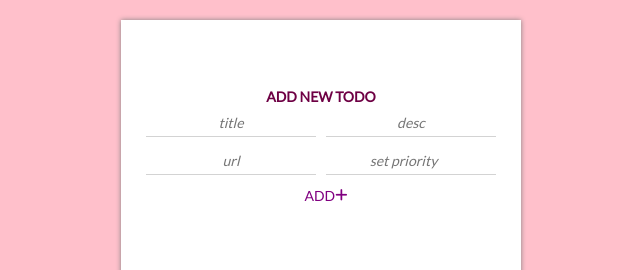
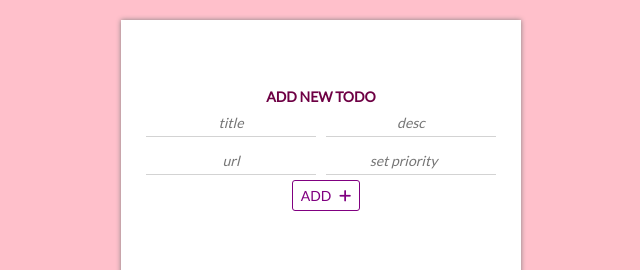
Before and after one commit to zuzabrzozowska/todo-list-in-React.js, a React (Create React App) app: page / in a window 1280 px wide. Shown: the top 270 px of the page, without its empty margins (319-959 px from the left). Built offline with nearby package versions, Linux system fonts and the light colour scheme; no server answers.

Commit message:
added switch in Button / added conditions in list UI

```diff
--- a/src/App.css
+++ b/src/App.css
@@ -1,7 +1,7 @@
 :root {
-  --purple: rgb(110, 0, 68); /*blue*/
-  --pink: pink; /*salmon */
-  --lightpurple: purple; /*lightblue*/
+  --purple: rgb(110, 0, 68);
+  --pink: pink;
+  --lightpurple: purple;
 }
 
 body {
@@ -26,22 +26,6 @@ body {
   min-height: 50vh;
   background: white;
   box-shadow: 0 0 5px grey;
-}
-
-button {
-  display: flex;
-  align-items: center;
-  justify-content: space-evenly;
-  cursor: pointer;
-  font-family: inherit;
-  font-size: inherit;
-  color: var(--lightpurple);
-  background: white;
-  border: 1px solid transparent;
-  border-radius: 3px;
-  padding: 6px 8px;
-  margin-left: 10px;
-  transition: 0.3s;
 }
 
 form {
@@ -79,14 +63,6 @@ input:focus {
   border-bottom: solid var(--pink) 2px;
 }
 
-button:hover {
-  color: white;
-  background: var(--purple);
-}
-button:focus {
-  outline-style: none;
-}
-
 /* HEADER */
 .header {
   margin-top: 10px;
--- a/src/Components/Button/Button.css
+++ b/src/Components/Button/Button.css
@@ -1,16 +1,46 @@
+:root {
+    --purple: rgb(110, 0, 68);
+    --pink: pink;
+    --lightpurple: purple;
+}
+
+button {
+    cursor: pointer;
+    font-family: inherit;
+    font-size: inherit;
+    color: var(--lightpurple);
+    background: white;
+    border: 1px solid var(--lightpurple);
+    border-radius: 3px;
+    padding: 6px 8px;
+    margin-left: 10px;
+    transition: 0.3s;
+}
+
+button:hover {
+    color: white;
+    background: var(--purple);
+}
+
+button:focus {
+    outline-style: none;
+}
+
+
 .btn-red {
     background: rgba(250, 0, 54, 0.788);
+    color: white;
+    border: none;
 }
 
 .btn-red:hover {
-    background: red;
+    background: var(--lightpurple);
 }
 
 .btn-green {
     background: rgba(0, 128, 0, 0.671);
 }
 
-button img {
-    color: white;
-    width: 17px;
+.far, .fas {
+    margin-left: 5px;
 }
--- a/src/Components/Button/Button.js
+++ b/src/Components/Button/Button.js
@@ -11,14 +11,26 @@ function Button({onClick, name, type}) {
     //   btnClass = 'btn-red';
     //}
 
-    type === "1" ? btnClass = 'btn-red': btnClass = null;
-    type === "1" ? iconClass = 'far fa-trash-alt' : iconClass = 'fas fa-plus';
+    switch(type) {
+        case "1":
+            iconClass = 'fas fa-plus';
+            btnClass = null;
+            break;
+        case "2":
+            btnClass = 'btn-red';
+            iconClass = 'far fa-trash-alt';
+            break;
+        default:
+            btnClass = null;
+            iconClass = null;
+        //maslo maslane z linijka 33
+    }
 
     return (
         <button
             className={btnClass}
             onClick={onClick}>
-            {name} <i className={iconClass} />
+            {name} {iconClass && <i className={iconClass}/>}
         </button>
     )
 }
--- a/src/Components/CreateNewTask/CreateNewTask.js
+++ b/src/Components/CreateNewTask/CreateNewTask.js
@@ -54,7 +54,7 @@ class CreateNewTask extends React.Component {
                     <input type="number" min="1" max="3" name="priority" placeholder="set priority"
                     onChange={this.onInputChange} />
 
-                    <Button name="ADD" onClick={this.onAddButton}></Button>
+                    <Button type="1" name="ADD" onClick={this.onAddButton}></Button>
 
 
                 </form>
--- a/src/Components/CreateOurList/CreateOurList.css
+++ b/src/Components/CreateOurList/CreateOurList.css
@@ -1,5 +1,6 @@
 /* LIST */
 ul {
+    list-style: circle;
     width: 90%;
     min-height: 50vh;
     padding: 10px;
@@ -15,25 +16,13 @@ ul {
     border-bottom: 1px solid lightgrey;
   }
 
-  li span {
-    margin: 0 10px;
+  .todoTitle {
+    font-size: 1.2em;
   }
 
-  /* done things decoration */
-  .strike-item {
-    text-decoration: line-through;
-    opacity: 0.7;
-  }
-
-  .fa-star {
-    color: rgb(255, 187, 0);
-    opacity: 0;
-    text-shadow: 1px 1px 2px grey;
-  }
-
-  .show-star {
-    opacity: 1;
-    margin-left: 10px;
+  li span {
+    margin: 5px;
+    display: block;
   }
 
   /* modal */
--- a/src/Components/CreateOurList/CreateOurList.js
+++ b/src/Components/CreateOurList/CreateOurList.js
@@ -8,7 +8,6 @@ import Button from '../Button/Button.js';
 //3. return instead of render
 
 function CreateOurList({todoList, deleteTask}) {
-    console.log(todoList);
     return(
         <ul id="list">
             <h1>My todos:</h1>
@@ -16,12 +15,14 @@ function CreateOurList({todoList, deleteTask}) {
                 return (
                     <li key={task.id}>
 
-                    <span> {task.title} </span>
-                    <span>desc:{task.description}</span>
-                    <span> prior: {task.priority} </span>
-                    <span> www: <a target="_blank" rel="noopener noreferrer" href={task.url}>{task.url}</a> </span>
+                    <span className="todoTitle"> {task.title} </span>
+                    { task.description && <span>desc: {task.description}</span>}
+                    { task.priority && <span>prior: {task.priority}</span>}
+                    { task.url && <span>www: <a target="_blank" rel="noopener noreferrer" href={task.url}>{task.url}</a></span>}
 
-                    <Button type="1" name="delete" onClick={() => deleteTask(task.id)}></Button>
+                    <Button type="2" name="delete" onClick={() => deleteTask(task.id)}></Button>
+                    <Button type="3" name="fallback btn"></Button>
+
 
                     </li>
                 );
```
